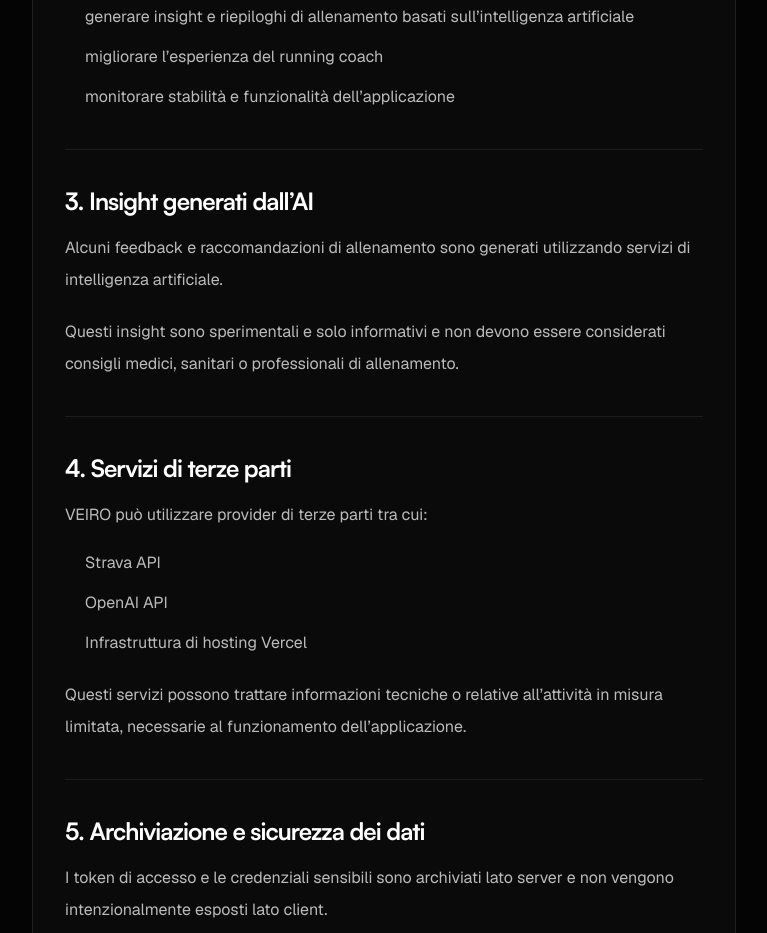
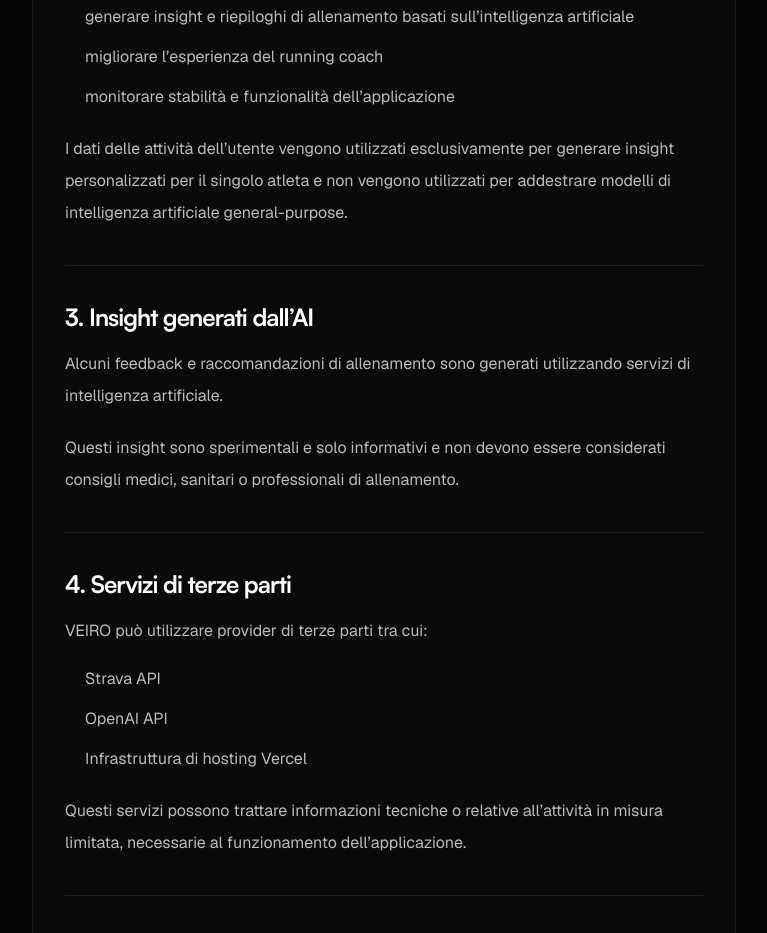
Before and after one commit to marcoronnj/ai-running-coach, a Next.js app: page /privacy in a window 1280 px wide. Shown: the part 1300-2233 px from the top of the page, without its empty margins (256-1023 px from the left). Built offline with nearby package versions, Linux system fonts and the light colour scheme; no server answers; the database is empty.

Commit message:
add how data is used policy

```diff
--- a/app/privacy/page.tsx
+++ b/app/privacy/page.tsx
@@ -49,6 +49,9 @@ const privacyContent: Record<Language, Omit<PolicyPageProps, 'dashboardLabel'>>
           'generare insight e riepiloghi di allenamento basati sull’intelligenza artificiale',
           'migliorare l’esperienza del running coach',
           'monitorare stabilità e funzionalità dell’applicazione',
+        ],
+        afterBullets: [
+          'I dati delle attività dell’utente vengono utilizzati esclusivamente per generare insight personalizzati per il singolo atleta e non vengono utilizzati per addestrare modelli di intelligenza artificiale general-purpose.',
         ],
       },
       {
@@ -133,6 +136,9 @@ const privacyContent: Record<Language, Omit<PolicyPageProps, 'dashboardLabel'>>
           'improve the running coach experience',
           'monitor application stability and functionality',
         ],
+        afterBullets: [
+          'User activity data is used exclusively to generate personalized insights for the individual athlete and is not used to train general-purpose AI models.',
+        ],
       },
       {
         title: '3. AI-generated insights',
```
